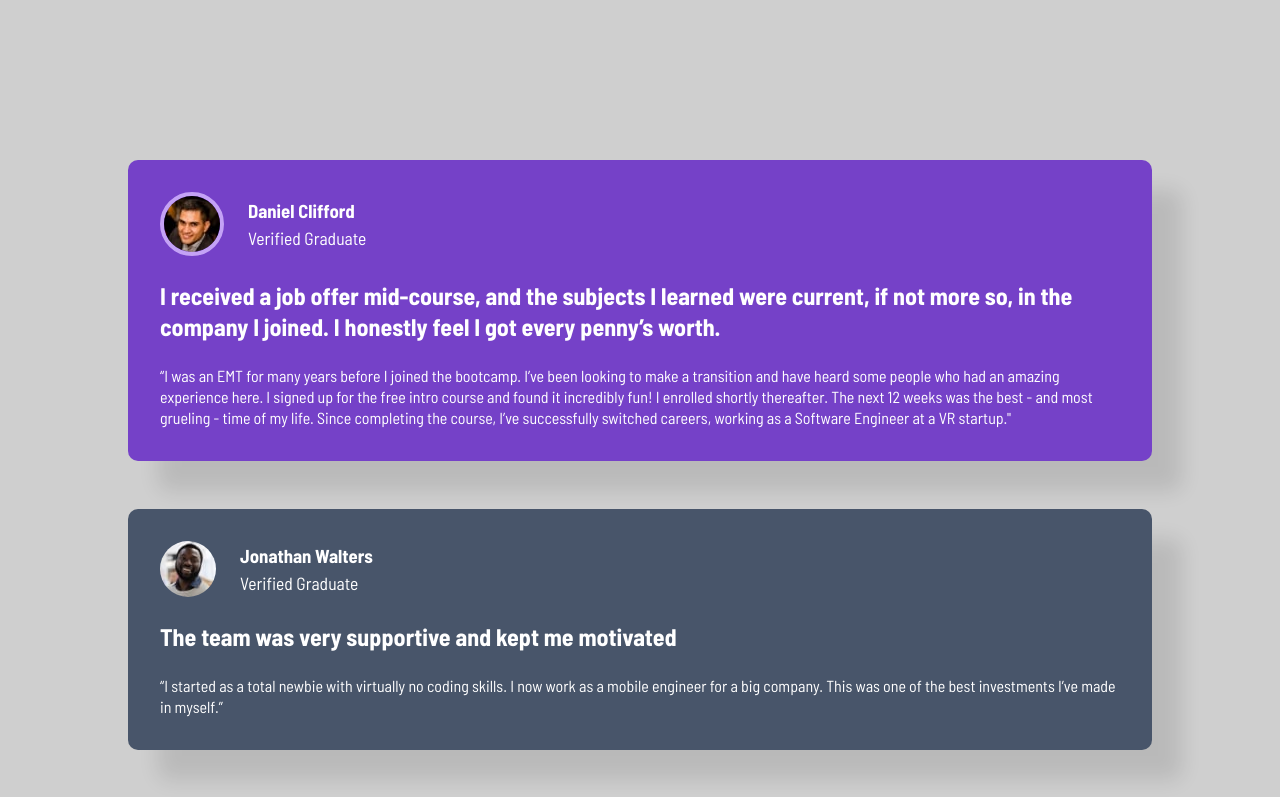
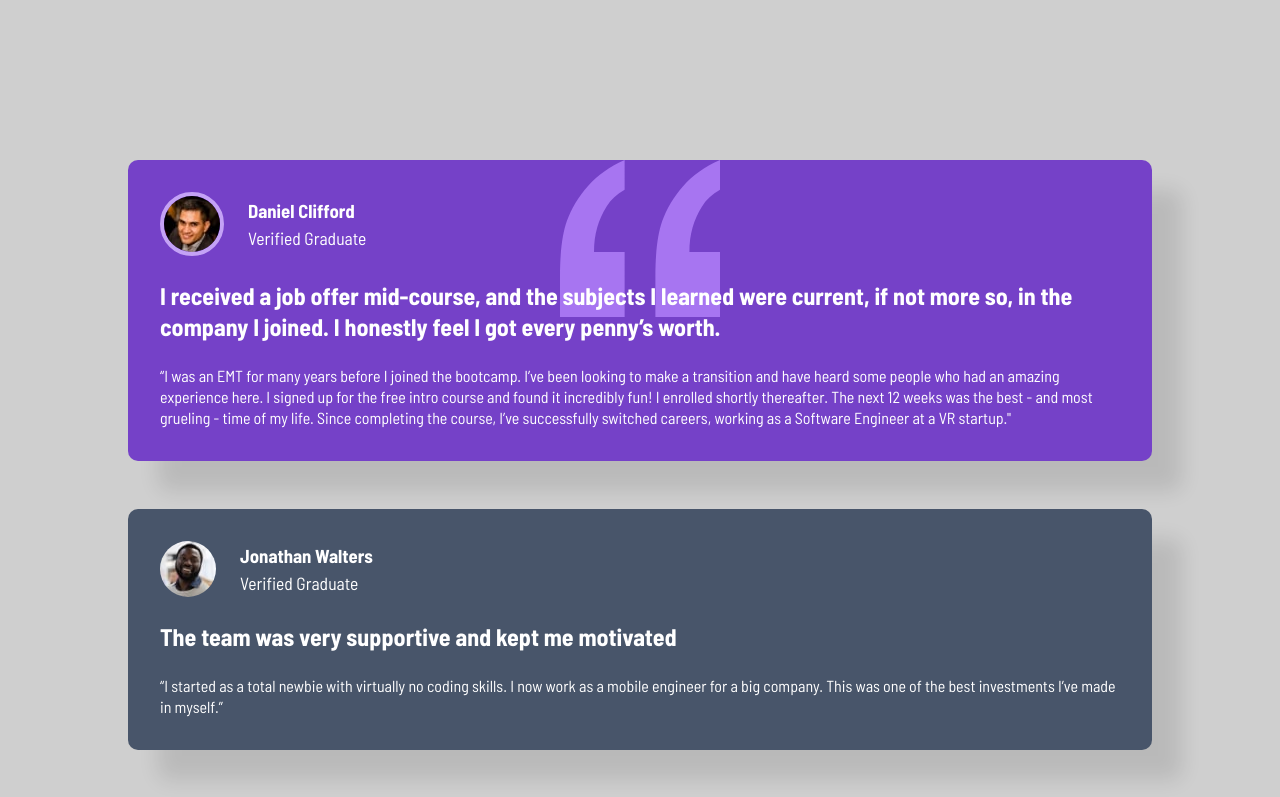
Before and after one commit to CodesByIsmail/testimonial-grid, a plain HTML site: page index.html in a window 1280 px wide. Shown: the top 797 px of the page. Drawn offline with Linux system fonts and the light colour scheme.

Commit message:
Update style.css

```diff
--- a/style.css
+++ b/style.css
@@ -40,9 +40,9 @@
         color: var(--White);
         background: var(--Grey-200);
         height: 100%;
-        font-family: "Barlow Semi Condensed", sans-serif;
-  /* font-weight: 100; */
-  font-style: normal;
+        font-family: 'Barlow Semi Condensed', sans-serif;
+        /* font-weight: 100; */
+        font-style: normal;
 
         @media screen and (min-width: 700px) {
             /* max-width: 60%; */
@@ -96,7 +96,10 @@
 @layer testimonial-background {
     .daniel {
         background: var(--Purple-500);
-
+        background-image: url(/images/bg-pattern-quotation.svg);
+        background-repeat: no-repeat;
+        background-position: 27rem 0;
+        background-size: 10rem;
         img {
             border: 4px solid var(--Purple-300);
         }
```
